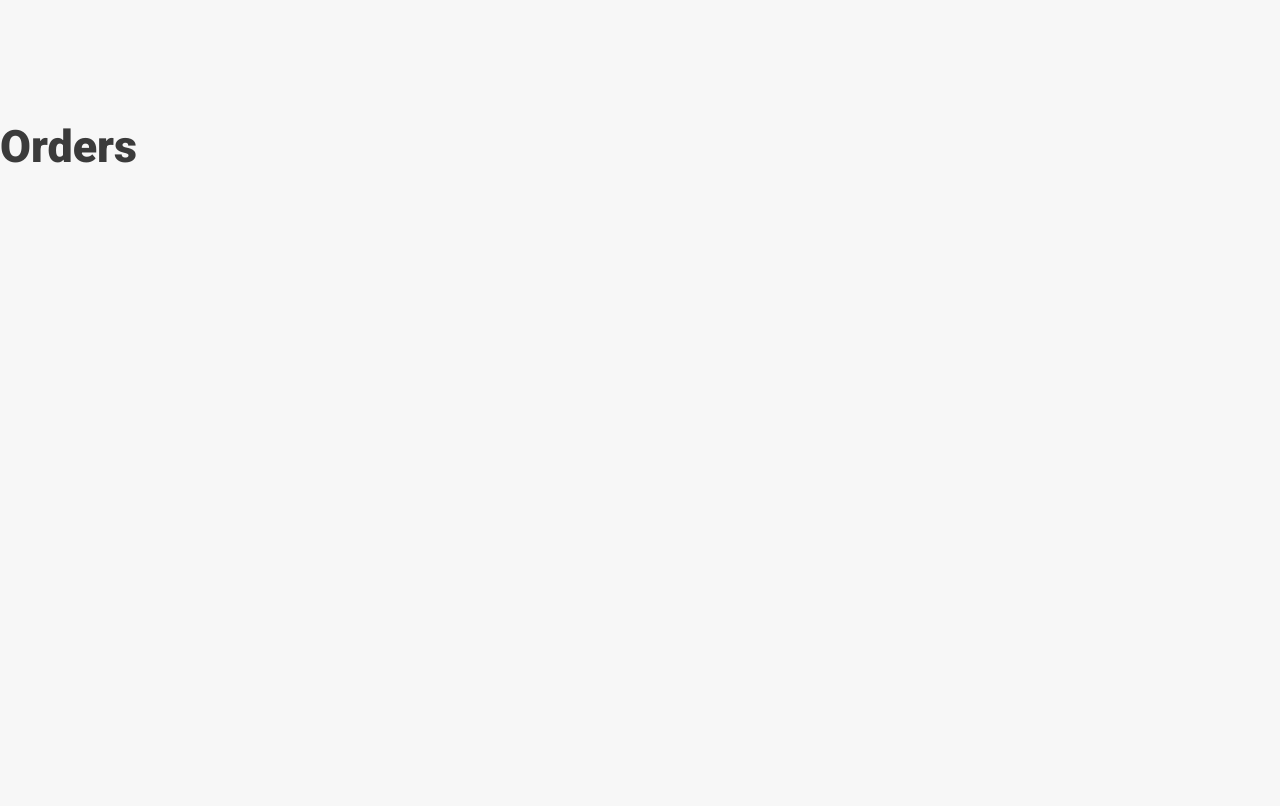
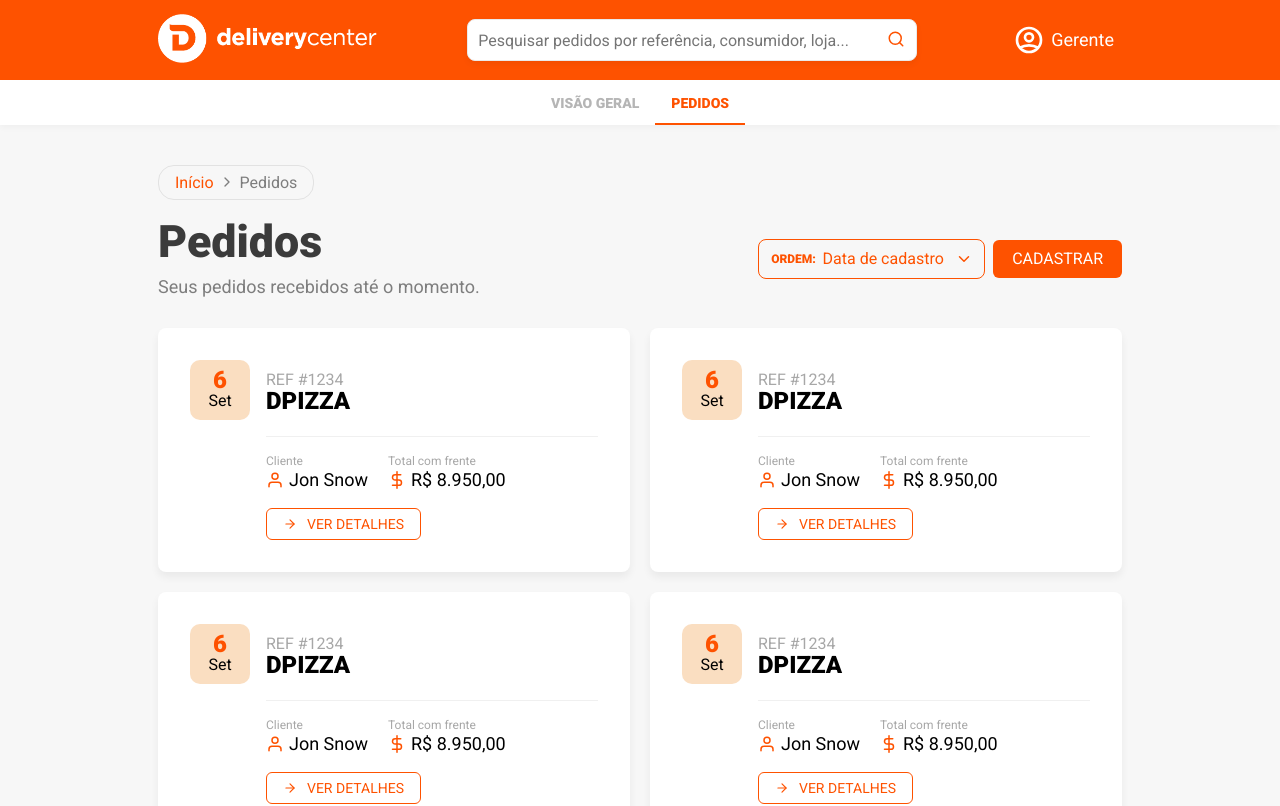
Before and after one commit to vinicoder/delivery-center, a React (Create React App) app: page /orders in a window 1280 px wide. Shown: the top 806 px of the page. Built offline with nearby package versions, Linux system fonts and the light colour scheme; sample sign-in values are in the browser's storage.

Commit message:
feat: new page orders

```diff
--- a/src/pages/Orders/index.tsx
+++ b/src/pages/Orders/index.tsx
@@ -1,7 +1,105 @@
 import React from 'react';
+import { FiArrowRight, FiDollarSign, FiPlus, FiUser } from 'react-icons/fi';
+import { Link } from 'react-router-dom';
+
+import Header from 'components/Header';
+import Breadcrumb from 'components/Breadcrumb';
+import Button from 'components/Button';
+import Select from 'components/Form/Select';
+
+import { Container } from './styles';
 
 const Orders: React.FC = () => {
-  return <h1>Orders</h1>;
+  const orders = [1, 2, 3, 4];
+
+  return (
+    <>
+      <Header />
+      <Container>
+        <div className="container">
+          <Breadcrumb
+            items={[{ title: 'Início', url: '/' }, { title: 'Pedidos' }]}
+          />
+          <div className="section-header row" tabIndex={0}>
+            <div className="col">
+              <h1 className="section-title">Pedidos</h1>
+              <p className="description">
+                Seus pedidos recebidos até o momento.
+              </p>
+            </div>
+            <div className="col">
+              <div className="btn-group">
+                <Select
+                  name="order"
+                  label="Ordem"
+                  options={[
+                    { label: 'Data de cadastro', value: 'date' },
+                    { label: 'Valor do pedido', value: 'value' },
+                  ]}
+                />
+                <Button icon={FiPlus} iconPosition="only-sm">
+                  Cadastrar
+                </Button>
+              </div>
+            </div>
+          </div>
+
+          <div className="section-content">
+            <div className="card-list">
+              {orders.map(order => (
+                <Link
+                  key={order}
+                  to={`orders/${order}`}
+                  className="card card-hover"
+                >
+                  <div className="card-header">
+                    <div className="card-date" tabIndex={0}>
+                      <strong>6</strong>
+                      <span>Set</span>
+                    </div>
+                    <div className="card-header-info" tabIndex={0}>
+                      <span>REF #1234</span>
+                      <strong>DPIZZA</strong>
+                    </div>
+                  </div>
+                  <div className="card-info">
+                    <div className="card-info-item" tabIndex={0}>
+                      <small>Cliente</small>
+                      <div>
+                        <FiUser />
+                        <span>Jon Snow</span>
+                      </div>
+                    </div>
+                    <div className="card-info-item" tabIndex={0}>
+                      <small>Total com frente</small>
+                      <div>
+                        <FiDollarSign />
+                        <span>R$ 8.950,00</span>
+                      </div>
+                    </div>
+                  </div>
+                  <div className="card-footer">
+                    <Button
+                      icon={FiArrowRight}
+                      iconPosition="right"
+                      outline
+                      small
+                    >
+                      Ver Detalhes
+                    </Button>
+                  </div>
+                </Link>
+              ))}
+            </div>
+
+            <Button outline className="btn-load-more">
+              Carregar mais
+            </Button>
+          </div>
+        </div>
+      </Container>
+    </>
+  );
 };
 
 export default Orders;
--- /dev/null
+++ b/src/pages/Orders/styles.tsx
@@ -0,0 +1,66 @@
+import styled from 'styled-components';
+
+export const Container = styled.main`
+  .card-list {
+    display: flex;
+    flex-wrap: wrap;
+    justify-content: space-between;
+    margin: 20px 0;
+
+    .card {
+      flex: 0 0 100%;
+      margin-bottom: 20px;
+      text-decoration: none;
+      color: initial;
+
+      > *[class^='card-']:not(:last-child) {
+        margin-bottom: 16px;
+      }
+
+      .card-info {
+        border-top: solid 1px #f0f0f0;
+        padding-top: 16px;
+        .card-info-item {
+          display: inline-block;
+          margin-right: 20px;
+          small {
+            color: var(--color-secondary);
+            margin-bottom: 2px;
+            display: block;
+            font-size: 12px;
+          }
+          div {
+            display: flex;
+            align-items: center;
+            font-size: 18px;
+            svg {
+              margin-right: 5px;
+              color: var(--color-primary);
+            }
+            span {
+              color: initial;
+            }
+          }
+        }
+      }
+    }
+  }
+
+  .btn-load-more {
+    margin: 0 auto;
+  }
+
+  @media screen and (min-width: 768px) {
+    .card-list {
+      .card {
+        flex: 0 0 50%;
+        max-width: calc(50% - 10px);
+
+        .card-info,
+        .card-footer {
+          margin-left: calc(60px + 16px);
+        }
+      }
+    }
+  }
+`;
```
